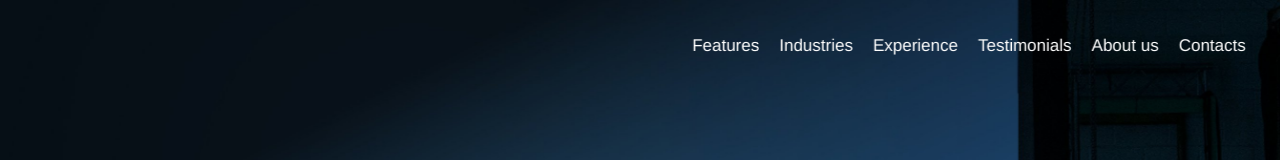
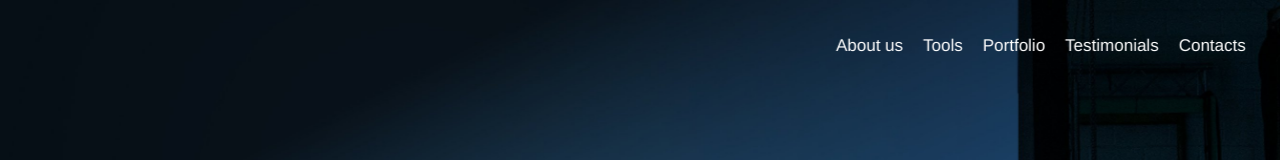
Before and after one commit to helgonaft/Daze, a website built with webpack: page frontend/index.html in a window 1280 px wide. Shown: the top 160 px of the page. Built offline with nearby package versions, Linux system fonts and the light colour scheme.

Commit message:
renamed sections and menu items

```diff
--- a/frontend/index.html
+++ b/frontend/index.html
@@ -26,11 +26,10 @@
         <nav class="navbar menu">
           <div class="container-fluid">
               <ul class="nav navbar-nav">
-                <li><a class="anchor" href="#section-features">Features</a></li>
-                <li><a class="anchor" href="#section-industries">Industries</a></li>
-                <li><a class="anchor" href="#section-experience">Experience</a></li>
+                <li><a class="anchor" href="#section-about">About us</a></li>
+                <li><a class="anchor" href="#section-industries">Tools</a></li>
+                <li><a class="anchor" href="#section-experience">Portfolio</a></li>
                 <li><a class="anchor" href="#section-testimonials">Testimonials</a></li>
-                <li><a class="anchor" href="#section-about">About us</a></li>
                 <li><a class="anchor" href="#section-contacts">Contacts</a></li>
               </ul>
           </div>
@@ -47,26 +46,22 @@
   <div class="container-fluid content parallax__layer parallax__layer--bottom parallax__layer--base">
     <section id="section-1">
       <header>
-        <h2>Presentation-making service in your browser</h2>
+        <h2>Presentation Crafting Services</h2>
         <p>We are applying PowerPoint, Prezi, and Google Slides to make winning presentations for our customers.<br> At the same time, we are working on the concept of a new service in a browser to revamp your presentation-making experience. Discover the advantages of Daze and forget about hours spent on structuring and designing presentations! </p>
       </header>
       <div class="row two-buttons">
         <div class="col-lg-6 col-lg-offset-3 col-md-8 col-md-offset-2 col-sm-12  wrap-btn">
           <a href="#section-contacts" class="anchor">
             <div class="button button-dark">
-              <p class="btn-text text-center"> Create presentation with us</p>
+              <p class="btn-text text-center text-uppercase">Submit an order</p>
             </div>
           </a>
         </div>
       </div>
     </section>
 
-    <section id="section-video">
-      <iframe width="560" height="315" src="https://www.youtube.com/embed/6Rab3QWW4es?rel=0&amp;showinfo=0" frameborder="0" allowfullscreen></iframe>
-    </section>
-
     <section id="section-features">
-      <h3 class="section-header text-left">Features</h3>
+      <h3 class="section-header text-left">Daze Features</h3>
       <div class="row">
         <div class="col-md-4 ">
           <div class="feature feature-1">
@@ -92,8 +87,12 @@
       </div>
     </section>
 
+    <section id="section-video">
+      <iframe width="560" height="315" src="https://www.youtube.com/embed/6Rab3QWW4es?rel=0&amp;showinfo=0" frameborder="0" allowfullscreen></iframe>
+    </section>
+
     <section id="section-industries">
-      <h3 class="section-header">Industries</h3>
+      <h3 class="section-header">Find your presentation type</h3>
       <div class="industries">
         <div class="industry" data-id="#details-startup">
           <h3>Daze for Startups</h3>
@@ -145,7 +144,7 @@
     </section>
 
     <section id="section-experience">
-      <h3 class="section-header">Experience</h3>
+      <h3 class="section-header">Portfolio</h3>
       <div class="exp-images">
         <div class="preview-slide"><img src="images/exp-1.png"  data-toggle="modal" data-target="#modal-gallery-endsolutions">
         </div>
@@ -191,7 +190,7 @@
     </section>
 
     <section id="section-about">
-      <h3 class="section-header">About us</h3>
+      <h3 class="section-header">Team</h3>
       <div class="about-us">
         <p>Here at Daze, we are working to help talented people achieve great results with stunning presentations. Our core mission is to discover, empower, and deliver your ideas to the target audience in the right way.
         </p>
```
